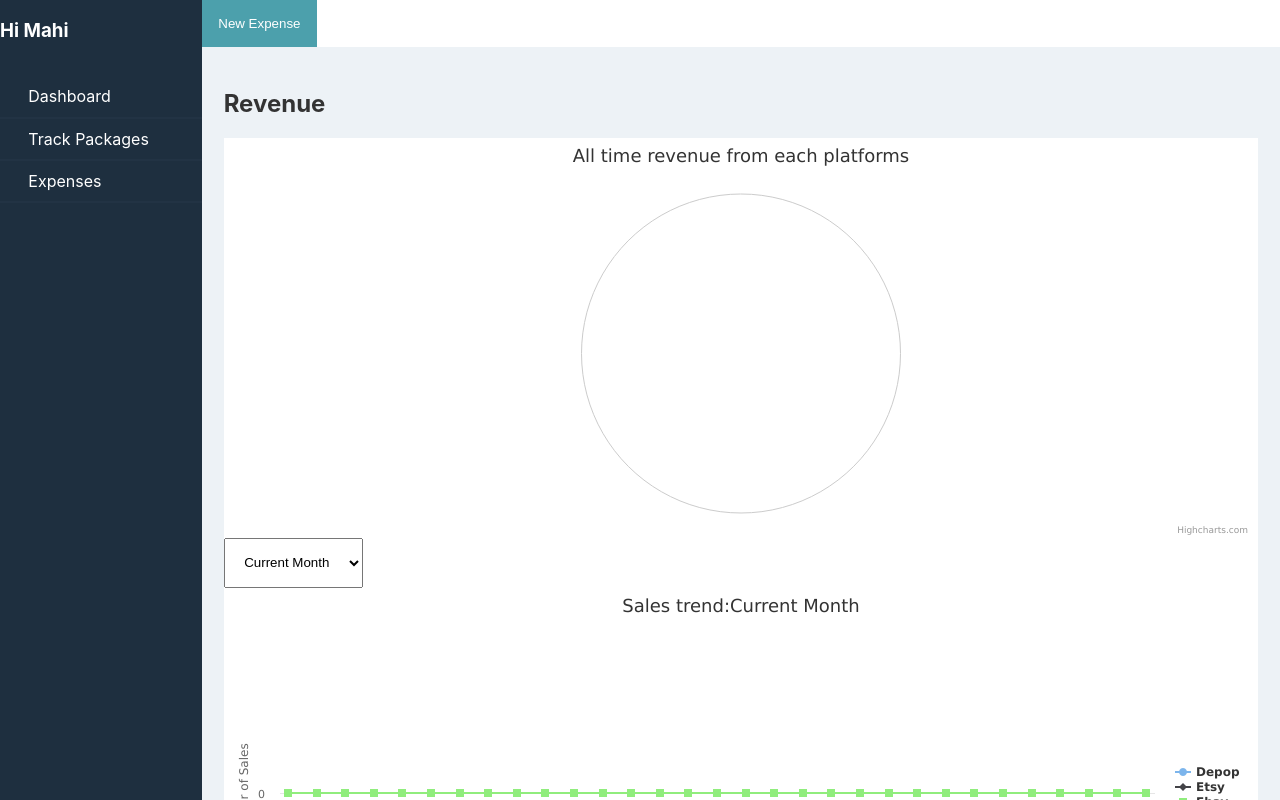
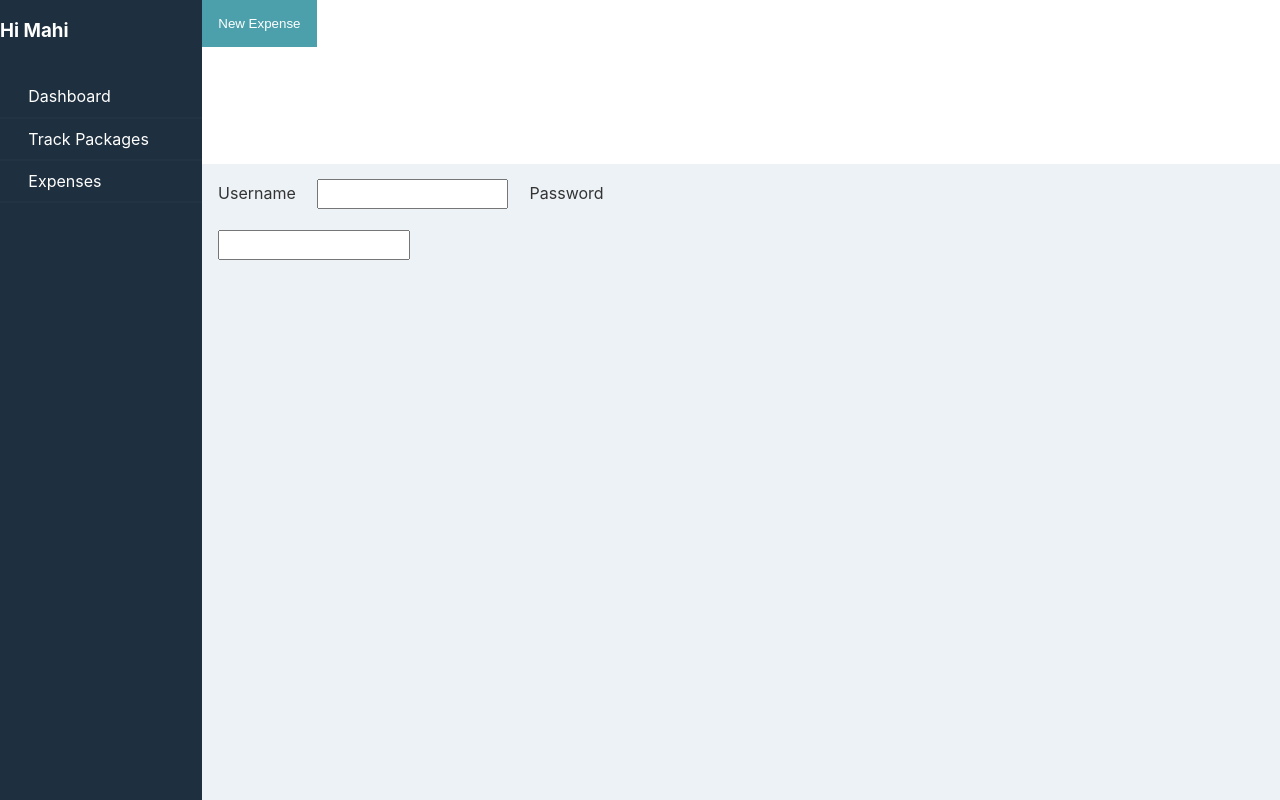
Before and after one commit to mahi-g/expense-app, a React (Create React App) app in the folder client/: page /login in a window 1280 px wide. Built offline with nearby package versions, Linux system fonts and the light colour scheme; no server answers.

Commit message:
Add auth routes

```diff
--- /dev/null
+++ b/client/src/Components/Calculator.js
@@ -0,0 +1,17 @@
+import React from 'react';
+import Calculations from "./Calculations";
+import Forms from "./Forms";
+
+
+export default (props) => {
+    return(
+        <div>
+            <div className="Card">
+                <Forms handleFormInputs={props.handleFormInputs}/>
+            </div>
+            <div className="Card View">
+                 <Calculations data={props.state}/>
+            </div>
+        </div>
+    );
+};
--- a/client/src/Components/Dashboard.js
+++ b/client/src/Components/Dashboard.js
@@ -1,10 +1,8 @@
 import React, {useState} from 'react';
 
 import LineChart from "./LineChart";
+import Calculator from "./Calculator";
 import PieChart from "./PieChart";
-import Calculations from "./Calculations";
-import {drawBarChart} from "../charts/drawBarChart"
-import Forms from "./Forms";
 import RecentSales from "./RecentSales";
 
 
@@ -25,17 +23,12 @@ const Dashboard = (props) => {
             </div>
             <RecentSales list={props.state.list}/>
             <h2>Calculate Expense</h2>
-            <div>
-                <div className="Card">
-                    <Forms handleFormInputs={props.handleFormInputs}/>
-                </div>
-                <div className="Card View">
-                    <Calculations data={props.state}/>
-                </div>
-            </div>
+            <Calculator
+                handleFormInputs = {props.handleFormInputs}
+                state = {props.state}
+            />
         </div>
     );
-
 };
 
 
--- /dev/null
+++ b/client/src/Components/Login.js
@@ -0,0 +1,17 @@
+import React from 'react';
+
+const Login = (props) => {
+    return (
+        <div>
+            <form onSubmit={props.handleLogin}>
+                <label for="username">Username</label>
+                <input type="text" name="username" required/>
+                <label for="password">Password</label>
+                <input type="password" name="password" required/>
+            </form>
+        </div>
+    );
+}
+
+
+export default Login;
--- /dev/null
+++ b/client/src/Components/Signup.js
@@ -0,0 +1,15 @@
+import React from 'react';
+
+const Signup = (props) => {
+    return (
+        <form onSubmit={props.handleLogin}>
+            <label for="username">Username</label>
+            <input type="text" name="username" required/>
+            <label for="password">Password</label>
+            <input type="password" name="password" required/>
+        </form>
+    );
+}
+
+
+export default Signup;
--- a/client/src/api/api.js
+++ b/client/src/api/api.js
@@ -1,5 +1,5 @@
 import axios from 'axios';
 
 export default axios.create({
-    baseURL: `http://localhost:3006`
+    baseURL: `http://localhost:3006/api/`
 });
--- a/client/src/routes/routes.js
+++ b/client/src/routes/routes.js
@@ -2,15 +2,35 @@ import React from 'react';
 import {
     Route,
     Switch,
+    Redirect
 } from 'react-router-dom';
 
 import Dashboard from "../Components/Dashboard";
+import Calculator from "../Components/Calculator";
+import Login from "../Components/Login";
+import Signup from "../Components/Signup";
 import TrackPackages from "../Components/TrackPackages";
 import ViewExpenses from "../Components/ViewExpenses";
+
+const RequireAuth = ({children}) => {
+    const signedIn = false;
+    if(!signedIn) {
+        return <Redirect to={{pathname:"/login"}}/>
+    }
+    return children;
+}
 
 const Routes = (props) =>{
     return(
             <Switch>
+                <Route path="/login"><Login/></Route>
+                <Route path="/signup"><Signup/></Route>
+                <Route path="/home"><Calculator
+                        handleFormInputs = {props.handleFormInputs}
+                        state = {props.state}
+                    />
+                </Route>
+                <RequireAuth>
                     <Route path="/track"><TrackPackages/></Route>
                     <Route path="/expenses">
                         <ViewExpenses
@@ -24,6 +44,7 @@ const Routes = (props) =>{
                             handleFormInputs={props.handleFormInputs}
                         />
                     </Route>
+                </RequireAuth>
             </Switch>
     );
 };
```
Lines whose indentation alone changed are shown as unchanged.
